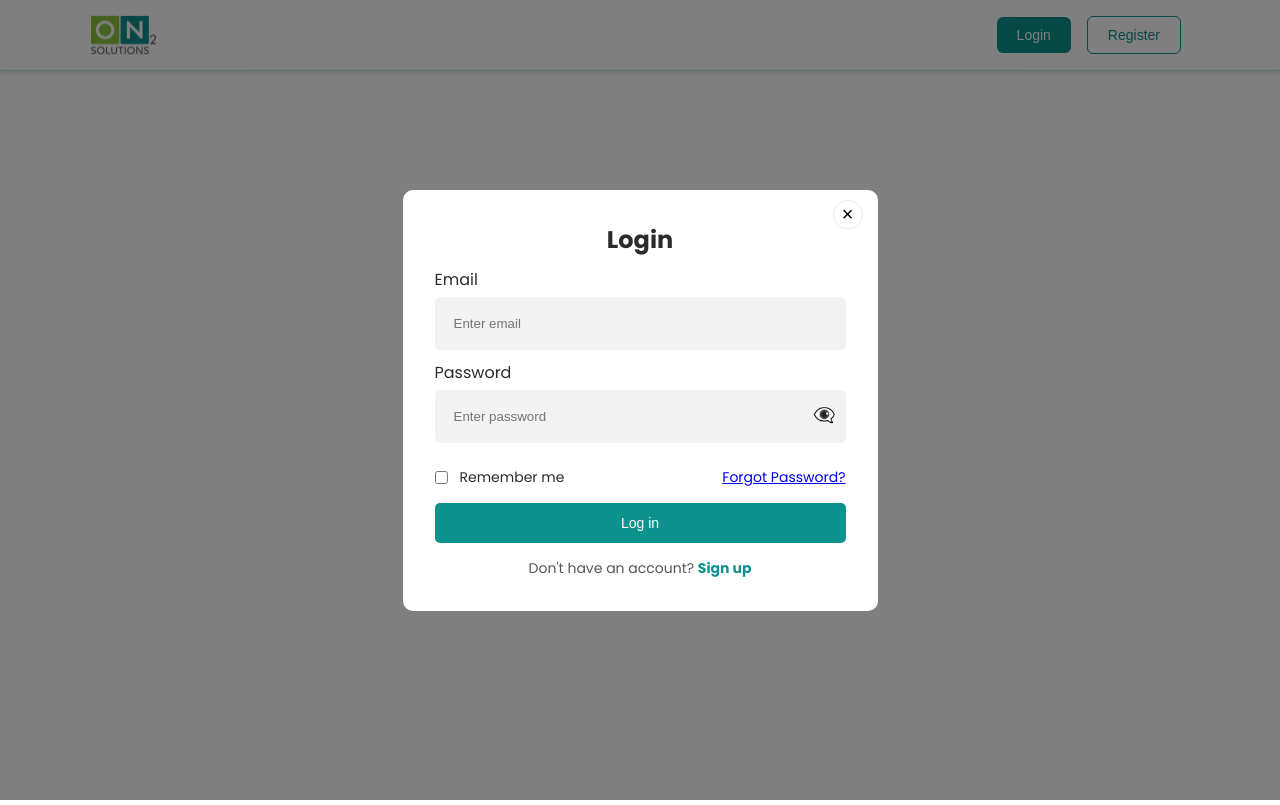
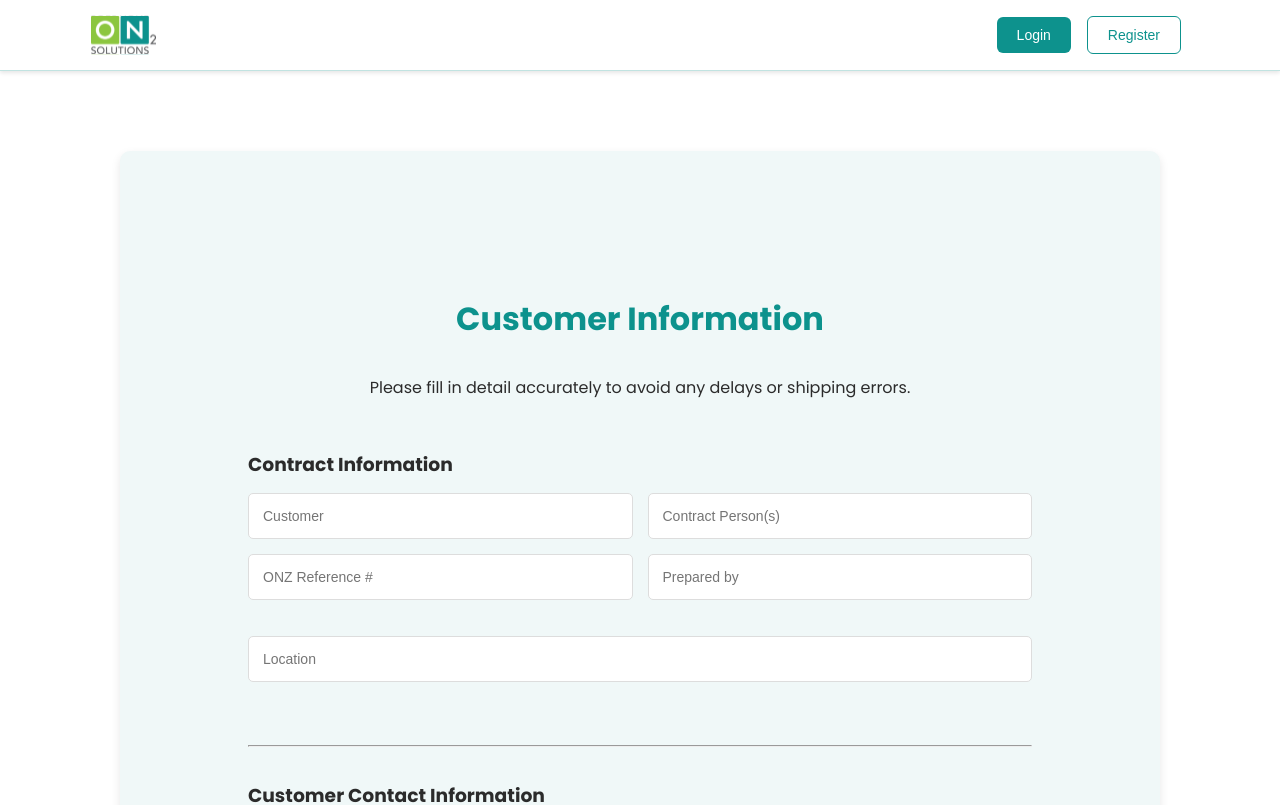
Before and after one commit to RajibMiah/O2SupplyHub-frontend, a React (Vite) app: page /customer-info in a window 1280 px wide. Shown: the top 805 px of the page. Built offline with nearby package versions, Linux system fonts and the light colour scheme.

Commit message:
customer info unauthenticated route

```diff
--- a/src/App.jsx
+++ b/src/App.jsx
@@ -12,11 +12,11 @@ const App = () => {
       <Routes>
          <Route path="/" element={<Navigate to="/cylinder-selection" replace />} />
          <Route path="/cylinder-selection" element={<CylinderSelection />} />
+         <Route path="/customer-info" element={<CustomerInfo />} />
 
          {/* Protected Routes (Require authentication) */}
          <Route element={<ProtectedRoute />}>
             <Route path="/profile" element={<Profile />} />
-            <Route path="/customer-info" element={<CustomerInfo />} />
             <Route path="/checkout" element={<Checkout />} />
             <Route path="/checkout-complete" element={<CheckoutComplete />} />
          </Route>
--- a/src/pages/CustomerInfo/index.jsx
+++ b/src/pages/CustomerInfo/index.jsx
@@ -21,8 +21,7 @@ import CustomerBilingInfo from '@/components/CustomerInformation/CustomerBilingI
 const CustomerInformation = () => {
    //    const dispatch = useDispatch();
    const navigate = useNavigate();
-   const { formData, handleInputChange, handleToggleShipping, validateForm, errors } =
-      useCustomerForm();
+   const { formData, handleInputChange, handleToggleShipping, errors } = useCustomerForm();
 
    const handleNext = () => {
       // if (!validateForm()) {
--- a/src/styles/selectionStyle.js
+++ b/src/styles/selectionStyle.js
@@ -14,7 +14,7 @@ export const Container = styled.div`
       padding: 0.5rem;
    }
    @media (min-width: 1400px) {
-      padding: 3rem 8rem; /* Large Screens (Desktops & Above) */
+      padding: 3rem 7rem; /* Large Screens (Desktops & Above) */
    }
 `;
 
@@ -122,6 +122,10 @@ export const MotionImgContainer = styled(motion.img)`
    borderradius: '10px';
    @media (max-width: 768px) {
       width: 40%;
+   }
+
+   &img {
+      max-width: 22rem;
    }
 `;
 
@@ -367,6 +371,8 @@ export const ImageWrapper = styled(ImageContainer)`
    border: 2px solid #dfdfdf;
    margin: auto;
    margin: auto;
+   // max-height: 30rem;
+
    img {
       width: 30rem;
       display: block;
```
